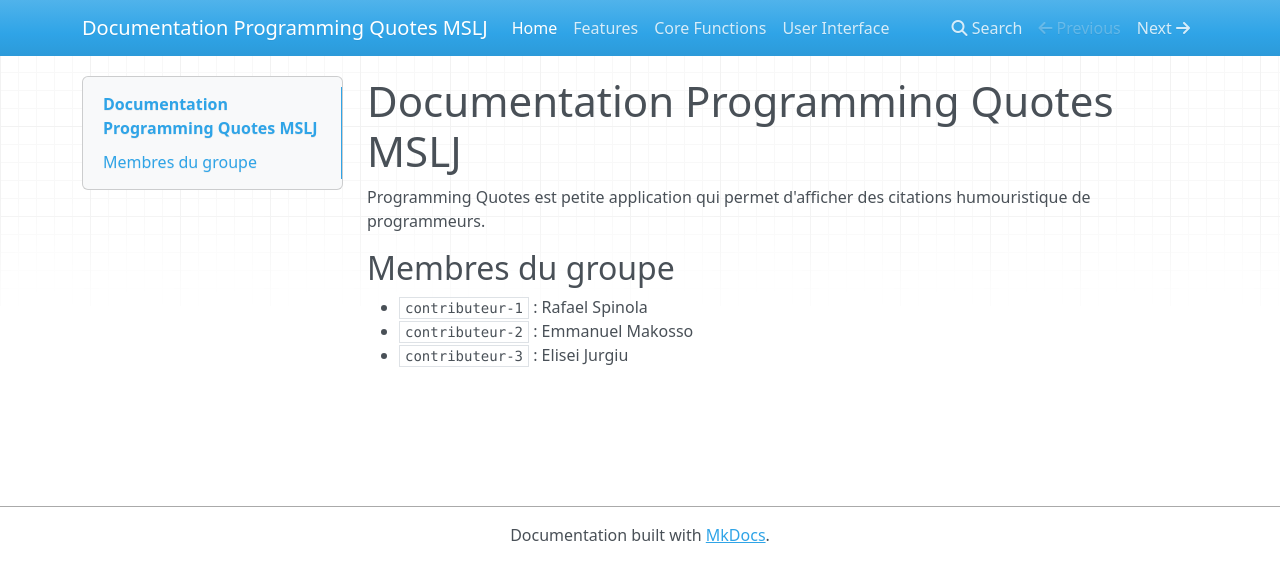
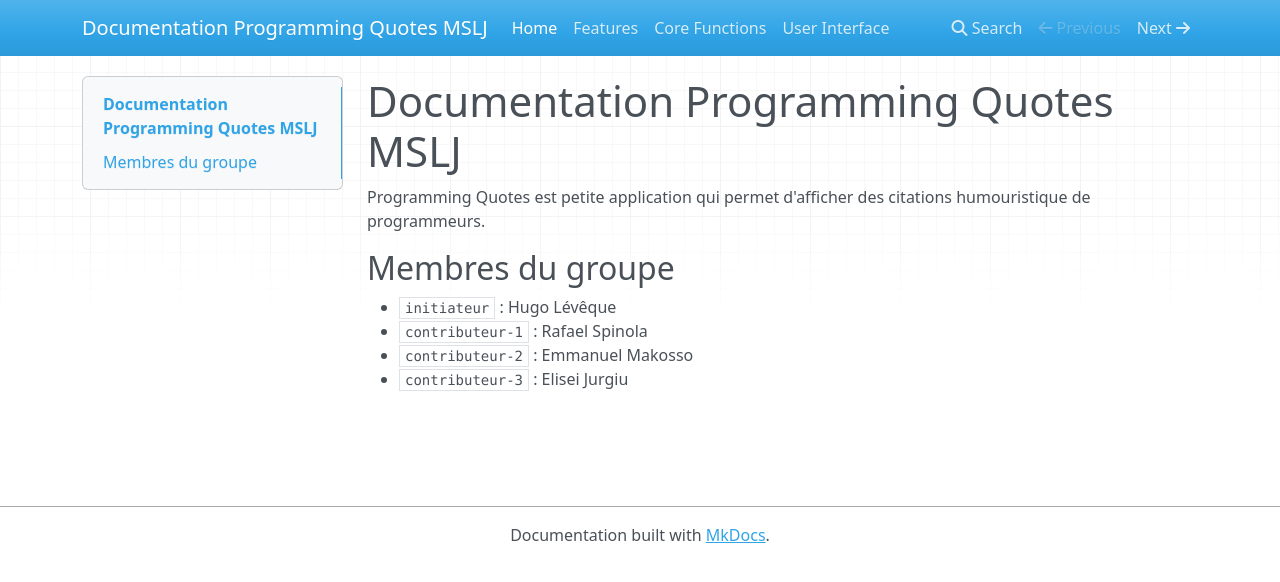
Before and after one commit to efrei-git/quotes-docs-mslj, an MkDocs documentation site: the page built from docs/index.md, in a window 1280 px wide. Shown: the top 582 px of the page. Built offline with MkDocs 1.6.1, drawn with Linux system fonts in a browser that asks for light colours; nearby versions of some CDN libraries.

Commit message:
Update index.md

```diff
--- a/docs/index.md
+++ b/docs/index.md
@@ -4,6 +4,7 @@ Programming Quotes est petite application qui permet d'afficher des citations hu
 
 ## Membres du groupe
 
+- `initiateur` : Hugo Lévêque
 - `contributeur-1` : Rafael Spinola
 - `contributeur-2` : Emmanuel Makosso
 - `contributeur-3` : Elisei Jurgiu
```
